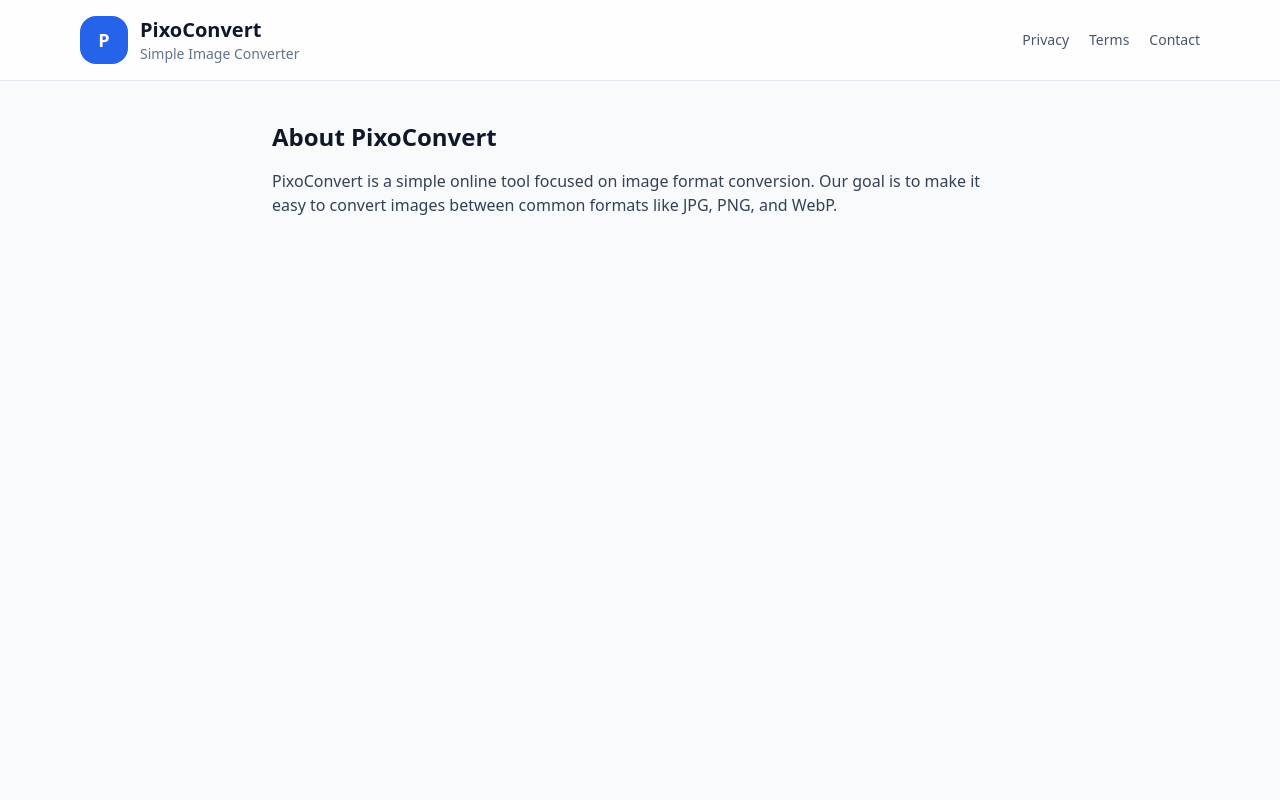
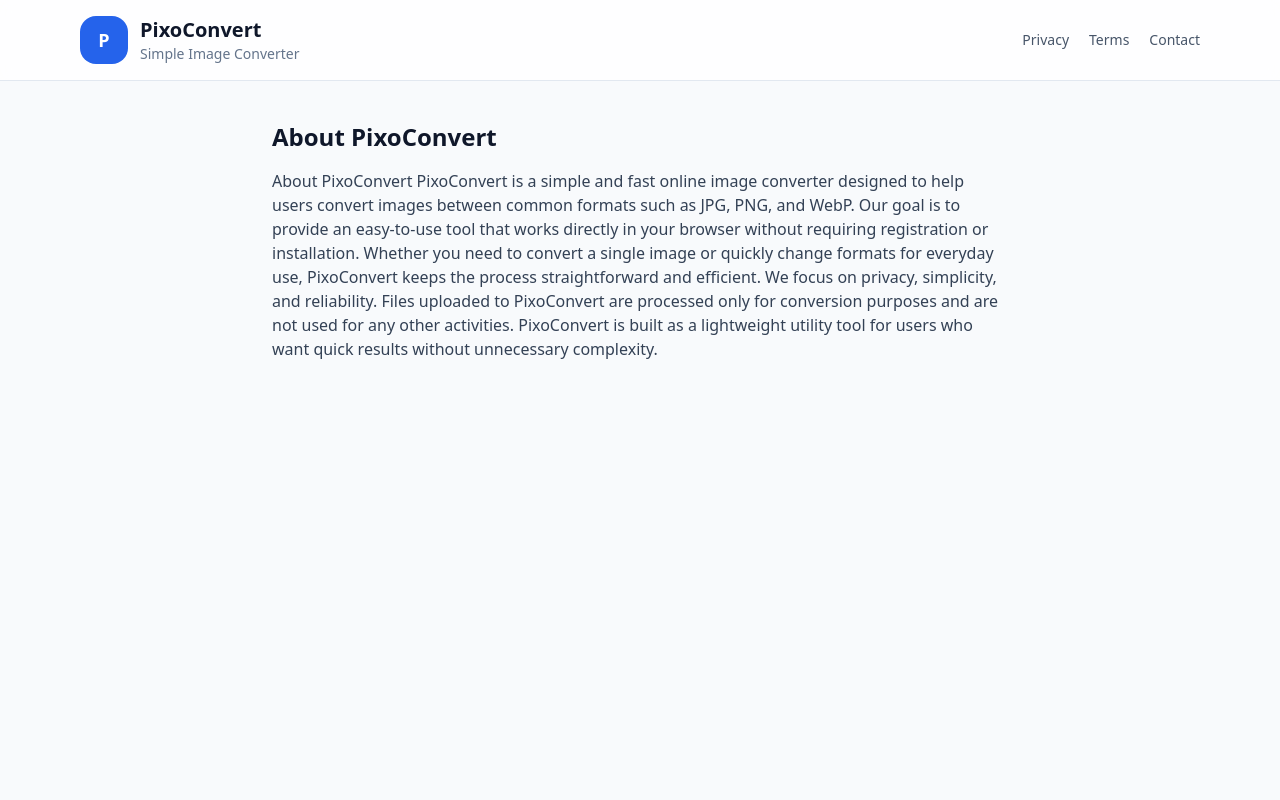
Before and after one commit to boltrsss/pixoconvert, a Next.js app: page /about in a window 1280 px wide. Shown: the top 800 px of the page. Built offline with nearby package versions, Linux system fonts and the light colour scheme.

Commit message:
Update page.tsx

```diff
--- a/app/about/page.tsx
+++ b/app/about/page.tsx
@@ -4,8 +4,16 @@ export default function AboutPage() {
       <div className="mx-auto max-w-3xl px-4 py-10">
         <h1 className="text-2xl font-bold">About PixoConvert</h1>
         <p className="mt-4 text-slate-700">
-          PixoConvert is a simple online tool focused on image format conversion. Our goal is to make it easy to
-          convert images between common formats like JPG, PNG, and WebP.
+          About PixoConvert
+
+PixoConvert is a simple and fast online image converter designed to help users convert images between common formats such as JPG, PNG, and WebP.
+
+Our goal is to provide an easy-to-use tool that works directly in your browser without requiring registration or installation. Whether you need to convert a single image or quickly change formats for everyday use, PixoConvert keeps the process straightforward and efficient.
+
+We focus on privacy, simplicity, and reliability. Files uploaded to PixoConvert are processed only for conversion purposes and are not used for any other activities.
+
+PixoConvert is built as a lightweight utility tool for users who want quick results without unnecessary complexity.
+
         </p>
       </div>
     </main>
```
